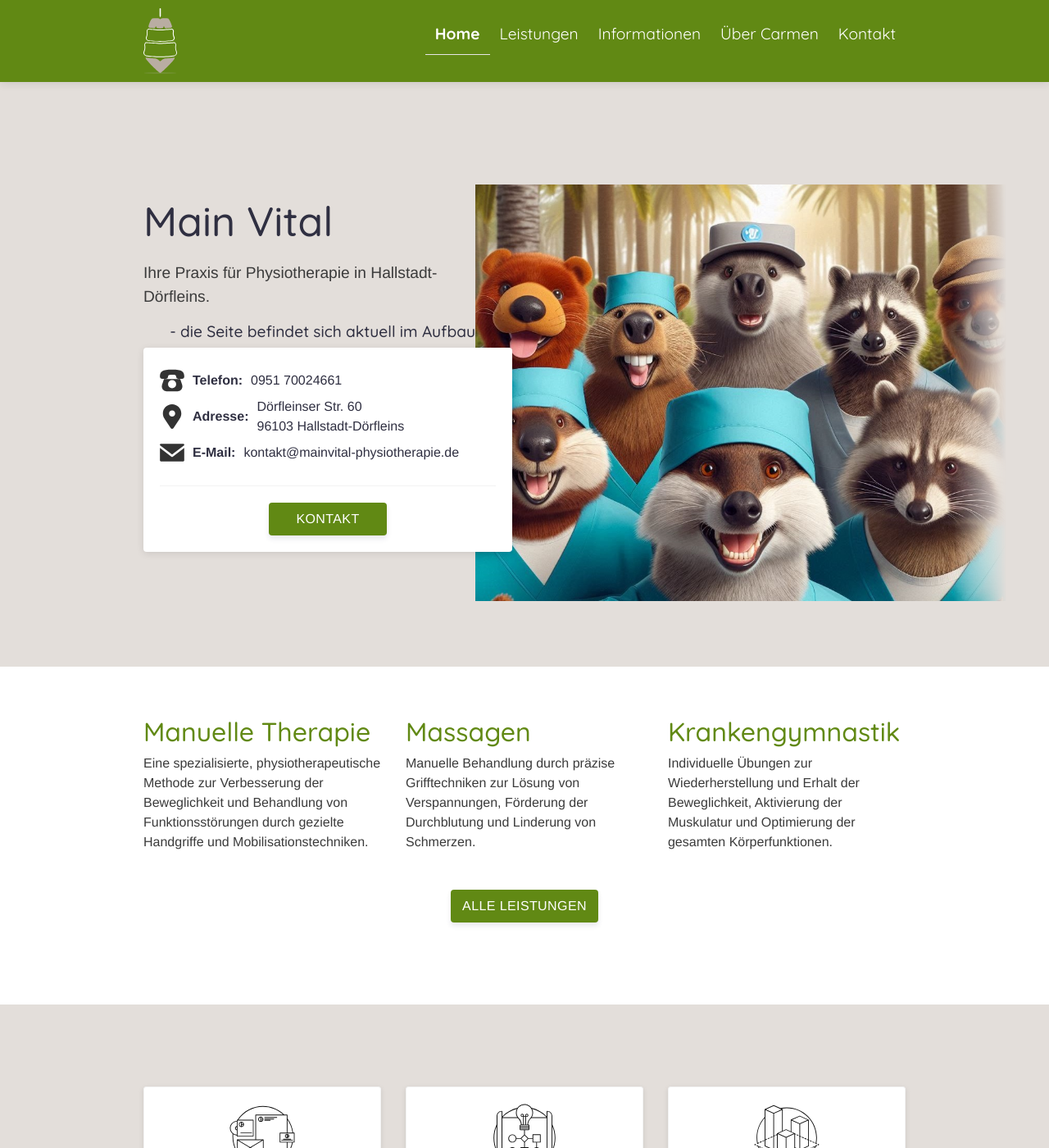
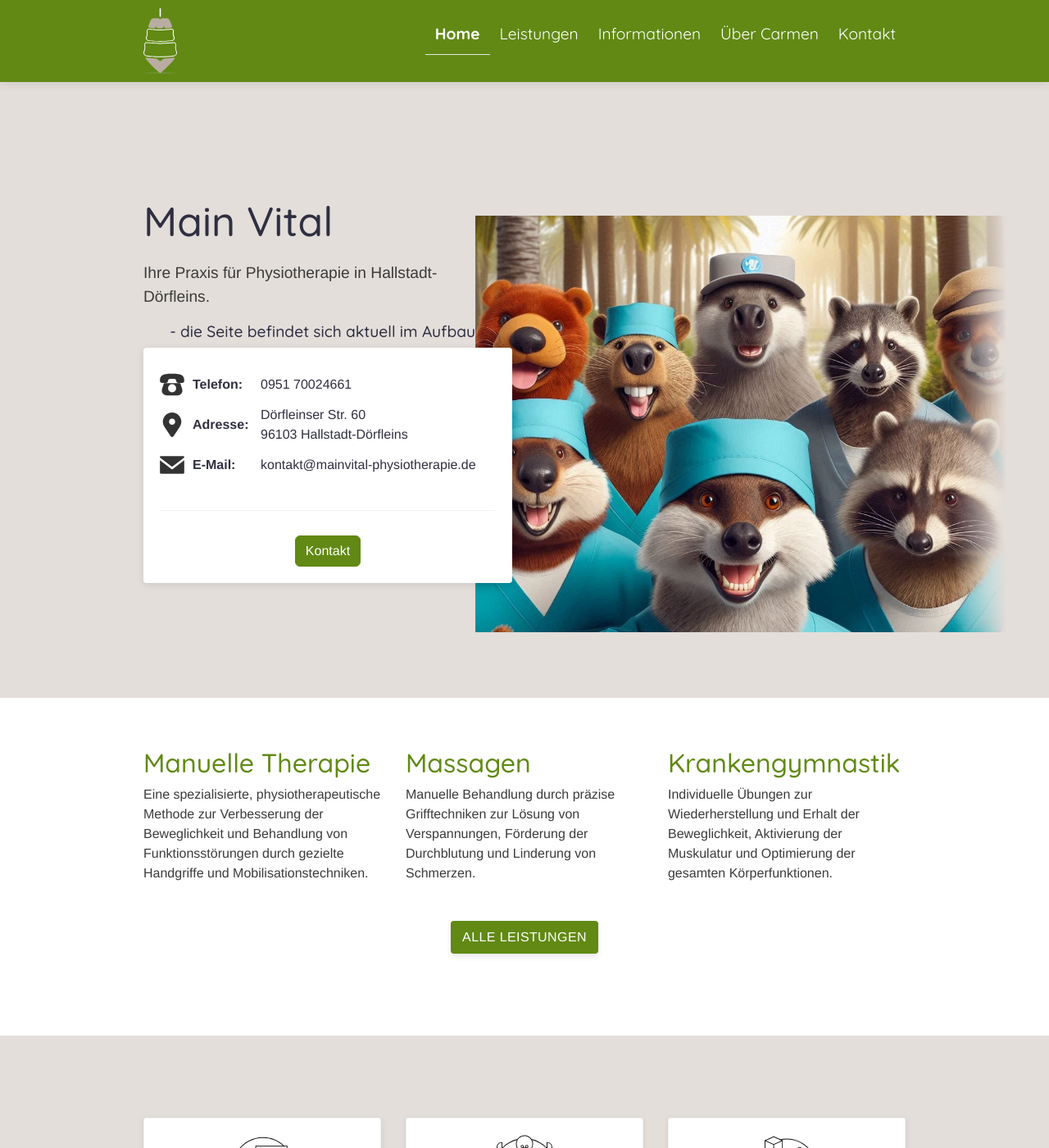
Before and after one commit to m-martin-j/physiotherapy-practice-web, a Jekyll site: the page built from _pages/index.md, in a window 1280 px wide and 1400 px high. Shown: the whole window at 82% size. Built offline with Jekyll 4.4.1, drawn with Linux system fonts in a browser that asks for light colours.

Commit message:
Improve responsiveness of call box

```diff
--- a/_includes/call.html
+++ b/_includes/call.html
@@ -1,30 +1,48 @@
 <div class="call">
-  <div class="call-box-top">
+  <div class="call-box-top mx-auto">
+
     {% if site.data.contact.phone %}
-    <div class="d-flex flex-row justify-content-start align-items-center gap-1">
-      <img src="{{ '/images/social/phone-classic.svg' | relative_url}}" title="telephone symbol" alt="telephone symbol"/>
-      <strong>Telefon: </strong> {{ site.data.contact.phone }}
+    <div class="d-flex align-items-center gap-1 gap-sm-2 gap-lg-0">
+      <div class="d-flex flex-row align-items-center call-category">
+        <img src="{{ '/images/social/phone-classic.svg' | relative_url}}" title="telephone symbol" alt="telephone symbol"/>
+        <strong class="d-none d-lg-block ps-lg-1">Telefon:</strong>
+      </div>
+      <span class="call-value">{{ site.data.contact.phone }}</span>
     </div>
     {% endif %}
+
     {% if site.data.contact.address %}
-    <div class="d-flex flex-row justify-content-start align-items-center gap-1">
-      <img src="{{ '/images/social/location-pin.svg' | relative_url}}" title="location symbol" alt="location symbol"/>
-      <strong>Adresse: </strong> {{ site.data.contact.address.street }}<br>{{ site.data.contact.address.zip }} {{ site.data.contact.address.city }}
+    <div class="d-flex align-items-center gap-1 gap-sm-2 gap-lg-0">
+      <div class="d-flex flex-row align-items-center call-category">
+        <img src="{{ '/images/social/location-pin.svg' | relative_url}}" title="location symbol" alt="location symbol"/>
+        <strong class="d-none d-lg-block ps-lg-1">Adresse:</strong>
+      </div>
+      <span class="call-value">
+        {{ site.data.contact.address.street }}<br>
+        {{ site.data.contact.address.zip }} {{ site.data.contact.address.city }}
+      </span>
     </div>
     {% endif %}
+
     {% if site.data.contact.email %}
-    <div class="call-email d-flex flex-row justify-content-start align-items-center gap-1">
-      <a href="mailto:{{ site.data.contact.email }}"><img src="{{ site.data.contact.email_image_path | relative_url}}" title="email symbol" alt="email symbol"/></a>
-      <strong>E-Mail: </strong>
-      <a href="mailto:{{ site.data.contact.email }}">
-        {{ site.data.contact.email }}
-      </a>
+    <div class="d-flex align-items-center gap-1 gap-sm-2 gap-lg-0">
+      <div class="d-flex flex-row align-items-center call-category">
+        <a href="mailto:{{ site.data.contact.email }}">
+          <img src="{{ site.data.contact.email_image_path | relative_url}}" title="email symbol" alt="email symbol"/>
+        </a>
+        <strong class="d-none d-lg-block ps-lg-1">E-Mail:</strong>
+      </div>
+      <span class="call-value call-email">
+        <a href="mailto:{{ site.data.contact.email }}">{{ site.data.contact.email }}</a>
+      </span>
     </div>
     {% endif %}
+
   </div>
+
   {% if include.show_button %}
-  <div class="call-box-bottom">
-    <a href="{% link _pages/contact.md %}" class="button">Kontakt</a>
+  <div class="call-box-bottom text-center pt-2 mt-1 pt-md-3 mt-md-3 ps-xl-1 pt-xl-0 mt-xl-0">
+    <a href="{% link _pages/contact.md %}" class="btn btn-primary">Kontakt</a>
   </div>
   {% endif %}
 </div>
--- a/_sass/components/_call.scss
+++ b/_sass/components/_call.scss
@@ -18,22 +18,38 @@
   .call-box-top {
     flex: 1 0 auto;
     color: $black;
+    @include media-breakpoint-up(lg) {
+      width: 100%;
+    }
+    @include media-breakpoint-up(xl) {
+      width: auto;
+    }
     div {
       margin: 5px 0px;
     }
   }
+  .call-category {
+    width: auto;
+    @include media-breakpoint-up(lg) {
+      width: 30%;
+    }
+  }
+  .call-value {
+    width: auto;
+    font-size: calc(0.9rem + 0.2vw);
+    @include media-breakpoint-up(sm) {
+      font-size: 1.0rem;
+    }
+    @include media-breakpoint-up(lg) {
+      width: 70%;
+    }
+  }
   .call-box-bottom {
-    margin-top: 20px;
-    padding-top: 20px;
     width: 100%;
-    text-align: center;
     border-top: 1px solid $white-offset;
     @include media-breakpoint-up(xl) {
-      text-align: left;
       border: none;
       width: auto;
-      margin-top: 0;
-      padding-top: 0;
     }
     .button {
       width: 35%;
```
